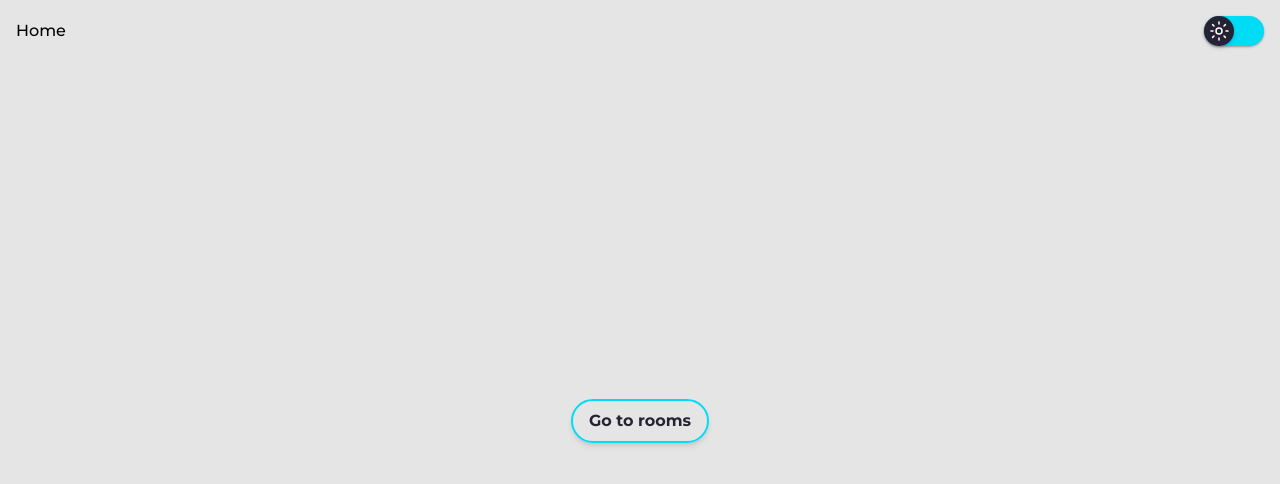
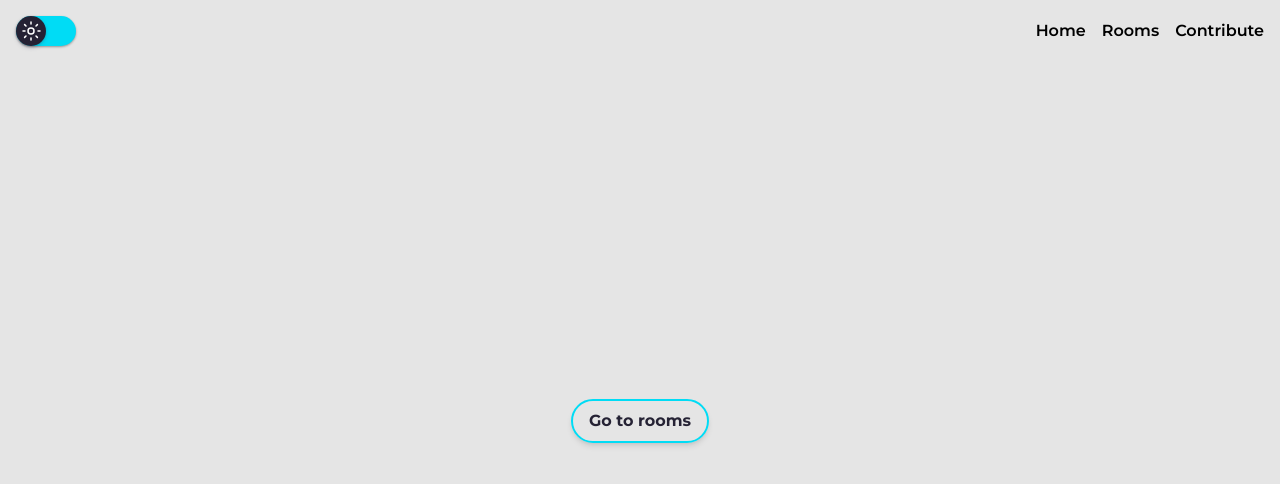
Before and after one commit to yosoypollito/games.hub, a Next.js app: page / in a window 1280 px wide. Shown: the top 484 px of the page. Built offline with nearby package versions, Linux system fonts and the light colour scheme.

Commit message:
feat: added more links to navbar and few style changes.

```diff
--- a/src/app/nav.bar.tsx
+++ b/src/app/nav.bar.tsx
@@ -6,8 +6,13 @@ import styles from "@/app/nav.bar.module.css";
 export default function NavBar() {
   return (
     <nav className={styles.nav}>
-      <Link href="/">Home</Link>
+
       <ThemeButton />
+      <div className="flex gap-4 [&>a]:text-red [&>a]:font-semibold [&>a:hover]:text-white">
+        <Link href="/">Home</Link>
+        <Link href="/rooms">Rooms</Link>
+        <a href="https://www.buymeacoffee.com/daif" target="_blank" rel="noreferrer">Contribute</a>
+      </div>
     </nav>
   );
 }
```
